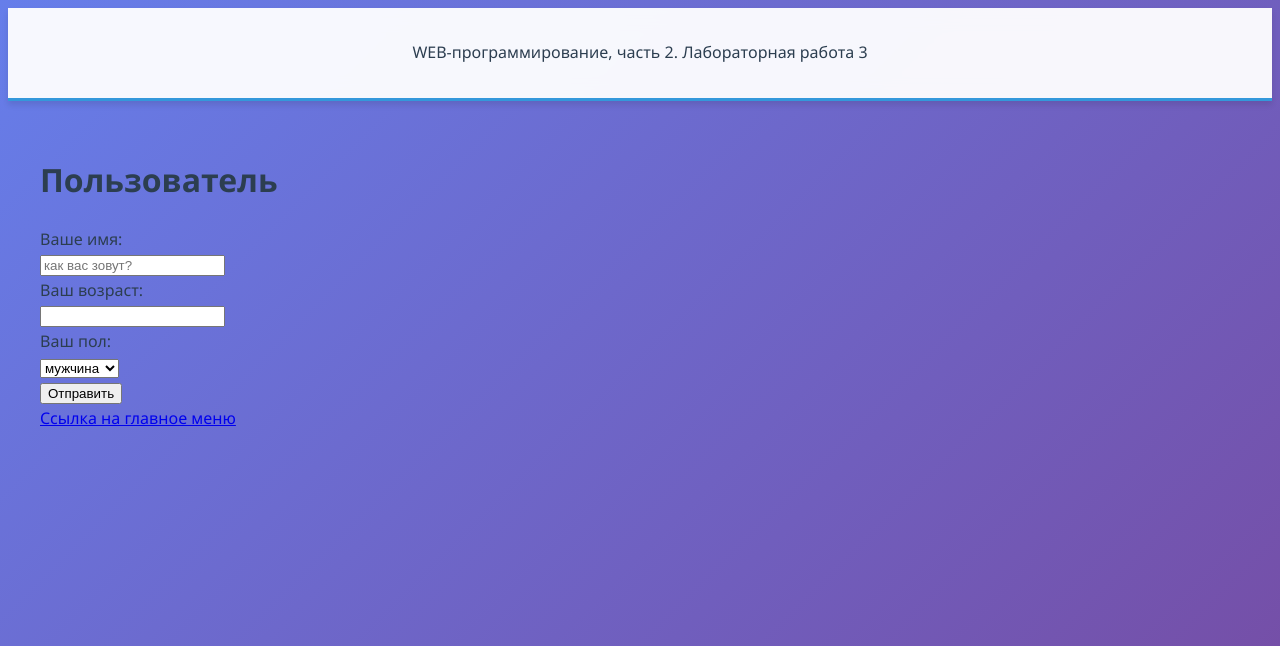
After one commit to tmnknkt/labor, a Flask app: page /lab3/form1 in a window 1280 px wide. The commit adds this page. Shown: the top 646 px of the page. Run offline with Flask 3, Linux system fonts and the light colour scheme.

Commit message:
Форма

```diff
--- a/lab3.py
+++ b/lab3.py
@@ -6,7 +6,7 @@ lab3 = Blueprint('lab3', __name__)
 def lab3_3():
     name = request.cookies.get('name')
     name_color = request.cookies.get('name_color')
-    return render_template('lab3.html', name=name, name_color=name_color)
+    return render_template('lab3/lab3.html', name=name, name_color=name_color)
 
 
 @lab3.route('/lab3/cookie/')
@@ -25,3 +25,10 @@ def del_cookie():
     resp.delete_cookie('age')
     resp.delete_cookie('name_color')
     return resp
+
+@lab3.route('/lab3/form1')
+def form1():
+    user = request.args.get('user')
+    age = request.args.get('age')
+    sex = request.args.get('sex')
+    return render_template('lab3/form1.html', user=user, age=age, sex=sex)
--- /dev/null
+++ b/templates/lab3/form1.html
@@ -0,0 +1,45 @@
+{% extends "base.html" %}
+
+{# номер лабораторной работы: #}
+{% block lab %}Лабораторная работа 3{% endblock %}
+
+{# основной контент: #}
+{% block main %}
+
+    {% if user %}
+
+    <h1>Привет, {{ user }}!</h1>
+    <h2>Добро пожаловать на наш сайт!</h2>
+
+    <div>ваш возраст: {{ age }}</div>
+    <div>ваш пол: {{ sex }}</div>
+    <div>
+        <a href="/lab3/form1">Заново</a>
+    </div>
+
+    {% else %}
+
+    <h1>Пользователь</h1>
+
+    <form>
+        <label>Ваше имя:</label>
+        <div>
+            <input type="text" placeholder="как вас зовут?" name="user">
+        </div>
+        <label>Ваш возраст:</label>
+        <div>
+            <input type="number" name="age">
+        </div>
+        <label>Ваш пол:</label>
+        <div>
+            <select name="sex">
+                <option value="male">мужчина</option>
+                <option value="female">женщина</option>
+            </select>
+        </div>
+        <div>
+            <button type="submit">Отправить</button>
+        </div>
+    </form>
+    {% endif %}
+{% endblock %}
--- a/templates/lab3.html
+++ b/templates/lab3/lab3.html
@@ -7,7 +7,7 @@
 {% block main %}
     <h1>Формы, cookie</h1>
     <div>
-        Привет, <span style="color: {{ name_color }}>{{ name }}</span>"!
+        Привет, <span style="color: {{name_color}}">{{ name }}</span>!
     </div>
     <div>Список сделанных страниц:</div>
     <ol>
```
